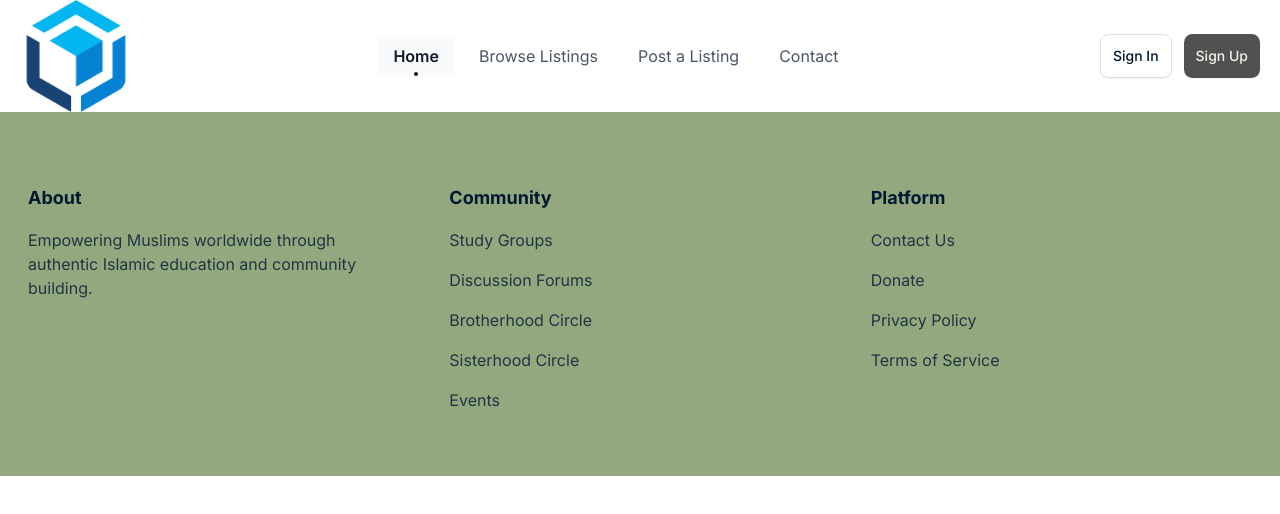
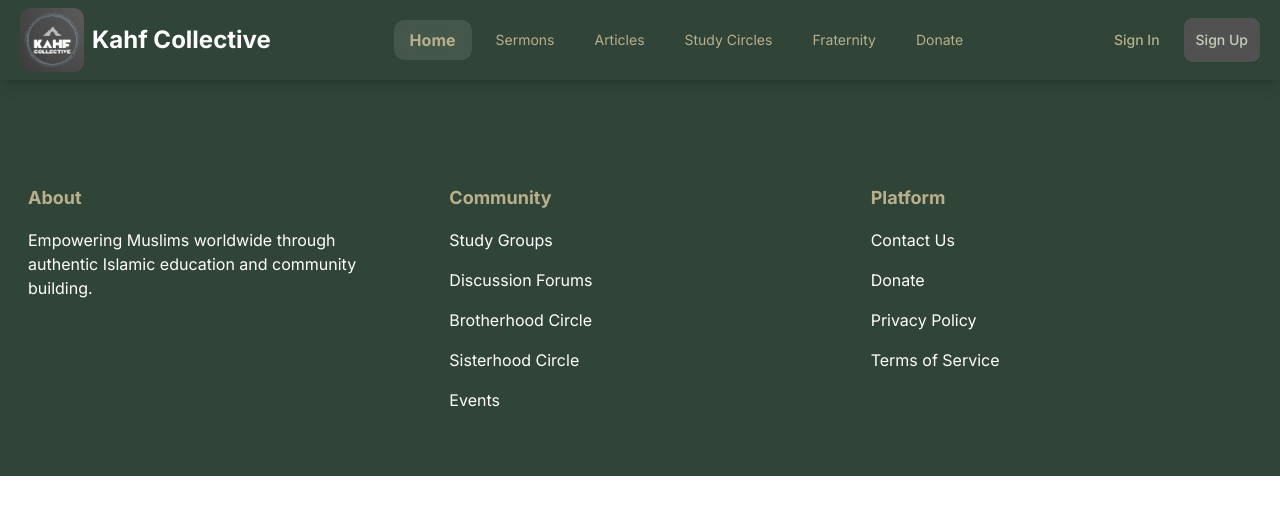
Before and after one commit to JunayetAlam/kahfcollective-frontend, a Next.js app: page / in a window 1280 px wide. Shown: the top 514 px of the page. Built offline with nearby package versions, Linux system fonts and the light colour scheme; no server answers.

Commit message:
navbar has completed

```diff
--- a/src/app/(commonLayout)/layout.tsx
+++ b/src/app/(commonLayout)/layout.tsx
@@ -1,5 +1,5 @@
 import type { Metadata } from "next";
-import { Inter } from "next/font/google";
+import { Inter, Quantico } from "next/font/google";
 import "../../styles/globals.css";
 import { Providers } from "../providers";
 import Navbar from "@/components/Global/Navbar";
@@ -10,6 +10,11 @@ const inter = Inter({
   weight: ['100', '300', '200', '400', '500', '600', '700', '800', '900'],
   subsets: ['latin']
 });
+const quantico = Quantico({
+  variable: "--font-quantico",
+  weight: ["400", '700'],
+  subsets: ['latin']
+})
 
 export const metadata: Metadata = {
   title: "Kahf Collective",
@@ -23,7 +28,7 @@ export default function RootLayout({
 }>) {
   return (
     <html lang="en">
-      <body className={`${inter.variable} `}>
+      <body className={`${inter.variable} ${quantico.variable}`}>
         <Providers>
           <Navbar />
           {children}
--- a/src/components/Global/Footer.tsx
+++ b/src/components/Global/Footer.tsx
@@ -1,6 +1,5 @@
 import React from 'react';
 import Link from 'next/link';
-import { Instagram, Send, Twitter, Linkedin } from 'lucide-react';
 import Container from './Container';
 import Subtitle from './Subtitle';
 
@@ -22,14 +21,14 @@ const footerLinks = [
 
 const Footer = () => {
   return (
-    <div className='bg-secondary px-2 pt-30'>
+    <div className='bg-accent-foreground px-2 pt-30'>
       <Container className=' relative overflow-hidden grid grid-cols-1 lg:grid-cols-3 gap-10 text-lg font-normal py-16 z-10'>
         {footerLinks.map((section, index) => (
           <div key={index} className='flex flex-col space-y-4'>
-            <h1 className='text-base md:text-lg font-bold'>{section.title}</h1>
+            <h1 className='text-base md:text-lg font-bold text-title'>{section.title}</h1>
             {section.links.map((link, i) => (
               <Link href='/' key={i}>
-                <Subtitle className=''>{link}</Subtitle>
+                <Subtitle className='text-white'>{link}</Subtitle>
               </Link>
             ))}
           </div>
--- a/src/components/Global/Navbar.tsx
+++ b/src/components/Global/Navbar.tsx
@@ -3,18 +3,20 @@
 import Image from 'next/image';
 import React from 'react';
 import Link from 'next/link';
-import { FaList, FaPlus, FaEnvelope } from 'react-icons/fa6';
+import { FaHome, FaMicrophone, FaNewspaper, FaUsers, FaHandshake, FaHeart } from 'react-icons/fa';
 import { usePathname } from 'next/navigation';
 import { Button } from '@/components/ui/button';
 import { cn } from '@/lib/utils';
-import { FaHome } from 'react-icons/fa';
-import logo from '@/assets/logo.png'
+import logo from '@/assets/logo.jpg'
 import Container from './Container';
+
 const navContent = [
     { name: 'Home', path: '/', icon: FaHome },
-    { name: 'Browse Listings', path: '/browse-listings', icon: FaList },
-    { name: 'Post a Listing', path: '/post-listing', icon: FaPlus },
-    { name: 'Contact', path: '/contact', icon: FaEnvelope },
+    { name: 'Sermons', path: '/sermons', icon: FaMicrophone },
+    { name: 'Articles', path: '/articles', icon: FaNewspaper },
+    { name: 'Study Circles', path: '/study-circles', icon: FaUsers },
+    { name: 'Fraternity', path: '/fraternity', icon: FaHandshake },
+    { name: 'Donate', path: '/donate', icon: FaHeart },
 ];
 
 const Navbar = () => {
@@ -22,12 +24,12 @@ const Navbar = () => {
 
     return (
         <>
-            {/* Desktop Navigation - Top */}
-            <nav className="fixed z-50 w-full top-0 lg:block hidden bg-white">
+            <nav className="fixed z-50 w-full top-0 lg:block hidden py-2 shadow-lg" style={{ backgroundColor: '#304437' }}>
                 <Container>
                     <div>
                         <div className="flex justify-between items-center">
                             {/* Logo */}
+                            <div className='flex gap-2 justify-center items-center'>
                                 <Link href="/" className="flex-shrink-0 transition-transform hover:scale-105">
                                     <Image
                                         src={logo}
@@ -35,10 +37,12 @@ const Navbar = () => {
                                         alt="Company Logo"
                                         width={200}
                                         height={200}
-                                    className="rounded-full size-20 md:size-28"
+                                        className="rounded-lg size-16"
                                         priority
                                     />
                                 </Link>
+                                <h1 className='font-bold text-xl xl:text-2xl text-white'>Kahf Collective</h1>
+                            </div>
 
                             {/* Desktop Navigation */}
                             <div className="flex items-center gap-1 xl:gap-2">
@@ -47,16 +51,13 @@ const Navbar = () => {
                                         key={idx}
                                         href={link.path}
                                         className={cn(
-                                            "relative px-4 py-2 text-sm xl:text-base transition-all duration-300 rounded-lg group",
+                                            "relative px-4 py-2 transition-all duration-300 rounded-lg",
                                             pathname === link.path
-                                                ? 'font-semibold text-gray-900 bg-gray-50'
-                                                : 'text-gray-600 hover:text-gray-900 hover:bg-gray-50/80'
+                                                ? 'font-bold text-base text-title bg-white/10 backdrop-blur-sm'
+                                                : 'text-sm text-title hover:text-title hover:bg-white/5'
                                         )}
                                     >
                                         {link.name}
-                                        {pathname === link.path && (
-                                            <div className="absolute bottom-0 left-1/2 transform -translate-x-1/2 w-1 h-1 bg-gray-900 rounded-full"></div>
-                                        )}
                                     </Link>
                                 ))}
                             </div>
@@ -64,26 +65,28 @@ const Navbar = () => {
                             {/* Desktop Actions */}
                             <div className="flex items-center gap-3">
                                 <Link href={'/auth/sign-in'}>
-                                    <Button variant={'outline'} className='h-11 px-3'>
+                                    <Button
+                                        variant={'outline'}
+                                        className='h-11 px-3 border-none text-title shadow-none hover:text-white'
+                                    >
                                         Sign In
                                     </Button>
                                 </Link>
                                 <Link href='/auth/sign-up'>
-                                    <Button className='h-11 px-3'>
+                                    <Button variant={'secondary'} className='h-11 px-3'>
                                         Sign Up
                                     </Button>
                                 </Link>
-
                             </div>
                         </div>
                     </div>
                 </Container>
             </nav>
 
-            {/* Mobile Top Bar */}
-            <nav className="fixed z-50 w-full top-0  lg:hidden bg-white">
-                <Container className="flex justify-between items-center">
+            <nav className="fixed z-50 w-full top-0 lg:hidden shadow-lg" style={{ backgroundColor: '#304437' }}>
+                <Container className="flex justify-between items-center py-2">
                     {/* Logo */}
+                    <div className='flex gap-2 justify-center items-center'>
                         <Link href="/" className="flex-shrink-0 transition-transform hover:scale-105">
                             <Image
                                 src={logo}
@@ -91,33 +94,37 @@ const Navbar = () => {
                                 alt="Company Logo"
                                 width={200}
                                 height={200}
-                            className="rounded-full size-16 lg:size-24"
+                                className="rounded-lg size-12 sm:size-14"
                                 priority
                             />
                         </Link>
+                        <h1 className='font-bold hidden sm:block text-lg sm:text-xl  text-white'>Kahf Collective</h1>
+                    </div>
 
                     {/* Mobile Actions */}
-                    <div className="flex items-center gap-2">
+                    <div className="flex items-center gap-3">
                         <Link href={'/auth/sign-in'}>
-                            <Button variant={'outline'} className='h-11 px-3'>
+                            <Button
+                                variant={'outline'}
+                                className='px-3 border-none text-title shadow-none hover:text-white'
+                            >
                                 Sign In
                             </Button>
                         </Link>
                         <Link href='/auth/sign-up'>
-                            <Button className='h-11 px-3'>
+                            <Button variant={'secondary'} className='
+                            px-3'>
                                 Sign Up
                             </Button>
                         </Link>
-
                     </div>
                 </Container>
             </nav>
 
-            {/* Mobile Bottom Navigation Bar */}
-            <div className="fixed bottom-0 left-0 right-0 z-50 lg:hidden bg-white border-t border-gray-200">
-                <Container className="py-1">
-                    <div className="grid grid-cols-4">
-                        {/* Navigation items */}
+            <div className="fixed bottom-0 left-0 right-0 z-50 lg:hidden border-t" style={{ backgroundColor: '#304437', borderTopColor: '#4a5c54' }}>
+                <Container className="py-2">
+                    <div className="flex justify-center">
+                        <div className="grid grid-cols-6 gap-1 max-w-md w-full">
                             {navContent.map((link, idx) => {
                                 const Icon = link.icon;
                                 const isActive = pathname === link.path;
@@ -128,33 +135,26 @@ const Navbar = () => {
                                         key={idx}
                                         href={link.path}
                                         className={cn(
-                                        "flex flex-col items-center justify-center py-2 px-2 transition-all duration-300 rounded-lg min-w-0 relative",
-                                        isHome ? "bg-gray-100 hover:bg-gray-200 rounded-2xl mx-1" : ""
+                                            "flex flex-col items-center justify-center py-2 px-1 transition-all duration-300 rounded-lg relative",
+                                            isHome ? "order-3" : "",
+                                            isActive ? "bg-white/15 backdrop-blur-sm" : "hover:bg-white/5"
                                         )}
                                     >
                                         <div className="relative">
                                             <Icon className={cn(
-                                            "w-4 h-4 mb-1 transition-all duration-300",
-                                            isHome && isActive ? 'w-5 h-5' : '',
-                                            isActive ? 'text-gray-900' : 'text-gray-500'
+                                                "w-5 h-5 mb-1 transition-all duration-300",
+                                                isActive ? 'text-white' : 'text-gray-300'
                                             )} />
+                                            {isActive && (
+                                                <div className="absolute -top-1 left-1/2 transform -translate-x-1/2 w-1 h-1 bg-white rounded-full"></div>
+                                            )}
                                         </div>
-                                    <span className={cn(
-                                        "text-xs font-medium truncate transition-all duration-300 text-center",
-                                        isActive ? 'text-gray-900 font-semibold' : 'text-gray-500',
-                                        link.name === 'Browse Listings' ? 'text-[10px]' : '',
-                                        link.name === 'Post a Listing' ? 'text-[10px]' : ''
-                                    )}>
-                                        {link.name === 'Browse Listings' ? 'Browse' :
-                                            link.name === 'Post a Listing' ? 'Post' :
-                                                link.name}
-                                    </span>
-                                    {isActive && (
-                                        <div className="absolute top-0 left-1/2 transform -translate-x-1/2 w-1 h-1 bg-gray-900 rounded-full"></div>
-                                    )}
+                                        {/* Show text only for Home and shorter names */}
+
                                     </Link>
                                 );
                             })}
+                        </div>
                     </div>
                 </Container>
             </div>
--- a/src/components/Global/Subtitle.tsx
+++ b/src/components/Global/Subtitle.tsx
@@ -8,7 +8,7 @@ type SubtitleProps = {
 
 export default function Subtitle({ children, className }: SubtitleProps) {
   return (
-    <h2 className={cn("text-sm md:text-base text-foreground/80", className)}>
+    <h2 className={cn("text-sm md:text-base", className)}>
       {children}
     </h2>
   );
--- a/src/styles/globals.css
+++ b/src/styles/globals.css
@@ -6,6 +6,7 @@
 @theme inline {
   --color-background: var(--background);
   --color-foreground: var(--foreground);
+  --color-title: var(--title);
   --font-sans: var(--font-geist-sans);
   --font-mono: var(--font-geist-mono);
   --color-sidebar-ring: var(--sidebar-ring);
@@ -37,6 +38,7 @@
   --color-popover: var(--popover);
   --color-card-foreground: var(--card-foreground);
   --color-card: var(--card);
+  --color-card-title: var(--card-title);
   --radius-sm: calc(var(--radius) - 4px);
   --radius-md: calc(var(--radius) - 2px);
   --radius-lg: var(--radius);
@@ -47,95 +49,97 @@
   --radius: 0.65rem;
 
   /* Main theme colors */
-  --background: oklch(96.243% 0.01589 99.055);
-  --foreground: oklch(20.922% 0.05769 248.983);
+  --background: #ffffff;
+  --foreground: #2a2a2a;
+  --title: #b8b08c;
 
-  --card: oklch(96.243% 0.01589 99.055);
-  --card-foreground: oklch(20.922% 0.05769 248.983);
+  --card: #ffffff;
+  --card-foreground: #2a2a2a;
+  --card-title: #b8b08c;
 
-  --popover: oklch(96.243% 0.01589 99.055);
-  --popover-foreground: oklch(20.922% 0.05769 248.983);
+  --popover: #ffffff;
+  --popover-foreground: #2a2a2a;
 
-  --primary: oklch(43.495% 0.00005 271.152);
-  --primary-foreground: oklch(96.243% 0.01589 99.055);
+  --primary: #93a87e;
+  --primary-foreground: #ffffff;
 
-  --secondary: oklch(70.411% 0.06359 129.574);
-  --secondary-foreground: oklch(20.922% 0.05769 248.983);
+  --secondary: #515151;
+  --secondary-foreground: #c4d0b9;
 
-  --muted: oklch(70.411% 0.06359 129.574);
-  --muted-foreground: oklch(43.495% 0.00005 271.152);
+  --muted: #f5f5f5;
+  --muted-foreground: #515151;
 
-  --accent: oklch(70.411% 0.06359 129.574);
-  --accent-foreground: oklch(20.922% 0.05769 248.983);
+  --accent: #93a87e;
+  --accent-foreground: #304437;
 
-  --destructive: oklch(56.797% 0.20018 26.391);
-  /* red tone for destructive */
+  --destructive: #ef4444;
 
-  --border: oklch(89.913% 0.01485 98.359);
-  --input: oklch(89.913% 0.01485 98.359);
-  --ring: oklch(43.495% 0.00005 271.152);
+  --border: #e5e5e5;
+  --input: #e5e5e5;
+  --ring: #93a87e;
 
   /* Chart colors */
-  --chart-1: oklch(43.495% 0.00005 271.152);
-  --chart-2: oklch(70.411% 0.06359 129.574);
-  --chart-3: oklch(20.922% 0.05769 248.983);
-  --chart-4: oklch(65.184% 0.07819 136.188);
-  --chart-5: oklch(52.78% 0.00006 271.152);
+  --chart-1: #93a87e;
+  --chart-2: #304437;
+  --chart-3: #515151;
+  --chart-4: #c4d0b9;
+  --chart-5: #2a2a2a;
 
   /* Sidebar */
-  --sidebar: oklch(96.243% 0.01589 99.055);
-  --sidebar-foreground: oklch(20.922% 0.05769 248.983);
-  --sidebar-primary: oklch(43.495% 0.00005 271.152);
-  --sidebar-primary-foreground: oklch(96.243% 0.01589 99.055);
-  --sidebar-accent: oklch(70.411% 0.06359 129.574);
-  --sidebar-accent-foreground: oklch(20.922% 0.05769 248.983);
-  --sidebar-border: oklch(89.913% 0.01485 98.359);
-  --sidebar-ring: oklch(43.495% 0.00005 271.152);
+  --sidebar: #ffffff;
+  --sidebar-foreground: #2a2a2a;
+  --sidebar-primary: #93a87e;
+  --sidebar-primary-foreground: #ffffff;
+  --sidebar-accent: #c4d0b9;
+  --sidebar-accent-foreground: #304437;
+  --sidebar-border: #e5e5e5;
+  --sidebar-ring: #93a87e;
 }
 
 .dark {
-  --background: oklch(20.922% 0.05769 248.983);
-  --foreground: oklch(96.243% 0.01589 99.055);
+  --background: #27282a;
+  --foreground: #ffffff;
+  --title: #b8b08c;
 
-  --card: oklch(28.097% 0.06958 251.809);
-  --card-foreground: oklch(96.243% 0.01589 99.055);
+  --card: #304437;
+  --card-foreground: #ffffff;
+  --card-title: #b8b08c;
 
-  --popover: oklch(28.097% 0.06958 251.809);
-  --popover-foreground: oklch(96.243% 0.01589 99.055);
+  --popover: #304437;
+  --popover-foreground: #ffffff;
 
-  --primary: oklch(43.495% 0.00005 271.152);
-  --primary-foreground: oklch(96.243% 0.01589 99.055);
+  --primary: #93a87e;
+  --primary-foreground: #27282a;
 
-  --secondary: oklch(70.411% 0.06359 129.574);
-  --secondary-foreground: oklch(96.243% 0.01589 99.055);
+  --secondary: #515151;
+  --secondary-foreground: #c4d0b9;
 
-  --muted: oklch(70.411% 0.06359 129.574);
-  --muted-foreground: oklch(89.913% 0.01485 98.359);
+  --muted: #515151;
+  --muted-foreground: #c4d0b9;
 
-  --accent: oklch(70.411% 0.06359 129.574);
-  --accent-foreground: oklch(96.243% 0.01589 99.055);
+  --accent: #93a87e;
+  --accent-foreground: #27282a;
 
-  --destructive: oklch(65.39% 0.19256 25.125);
-  --border: rgba(147, 168, 126, 0.2);
-  --input: rgba(147, 168, 126, 0.15);
-  --ring: oklch(43.495% 0.00005 271.152);
+  --destructive: #f87171;
+  --border: #515151;
+  --input: #515151;
+  --ring: #93a87e;
 
-  --chart-1: oklch(43.495% 0.00005 271.152);
-  --chart-2: oklch(70.411% 0.06359 129.574);
-  --chart-3: oklch(96.243% 0.01589 99.055);
-  --chart-4: oklch(65.184% 0.07819 136.188);
-  --chart-5: oklch(52.78% 0.00006 271.152);
+  --chart-1: #93a87e;
+  --chart-2: #c4d0b9;
+  --chart-3: #ffffff;
+  --chart-4: #515151;
+  --chart-5: #304437;
 
-  --sidebar: oklch(28.097% 0.06958 251.809);
-  --sidebar-foreground: oklch(96.243% 0.01589 99.055);
-  --sidebar-primary: oklch(43.495% 0.00005 271.152);
-  --sidebar-primary-foreground: oklch(96.243% 0.01589 99.055);
-  --sidebar-accent: oklch(70.411% 0.06359 129.574);
-  --sidebar-accent-foreground: oklch(96.243% 0.01589 99.055);
-  --sidebar-border: oklch(70.411% 0.06359 129.574 / 0.2);
-  --sidebar-ring: oklch(43.495% 0.00005 271.152);
+  --sidebar: #304437;
+  --sidebar-foreground: #ffffff;
+  --sidebar-primary: #93a87e;
+  --sidebar-primary-foreground: #27282a;
+  --sidebar-accent: #c4d0b9;
+  --sidebar-accent-foreground: #27282a;
+  --sidebar-border: #515151;
+  --sidebar-ring: #93a87e;
 }
-
 
 @layer base {
   * {
@@ -150,6 +154,10 @@
 body {
   font-family: var(--font-inter) !important;
   background: white;
+}
+
+.secondaryFont {
+  font-family: var(--font-quantico) !important;
 }
 
 button {
```
Also changed, not shown: src/assets/logo.jpg (added), src/assets/logo.png (deleted). Lines whose indentation alone changed are shown as unchanged.
